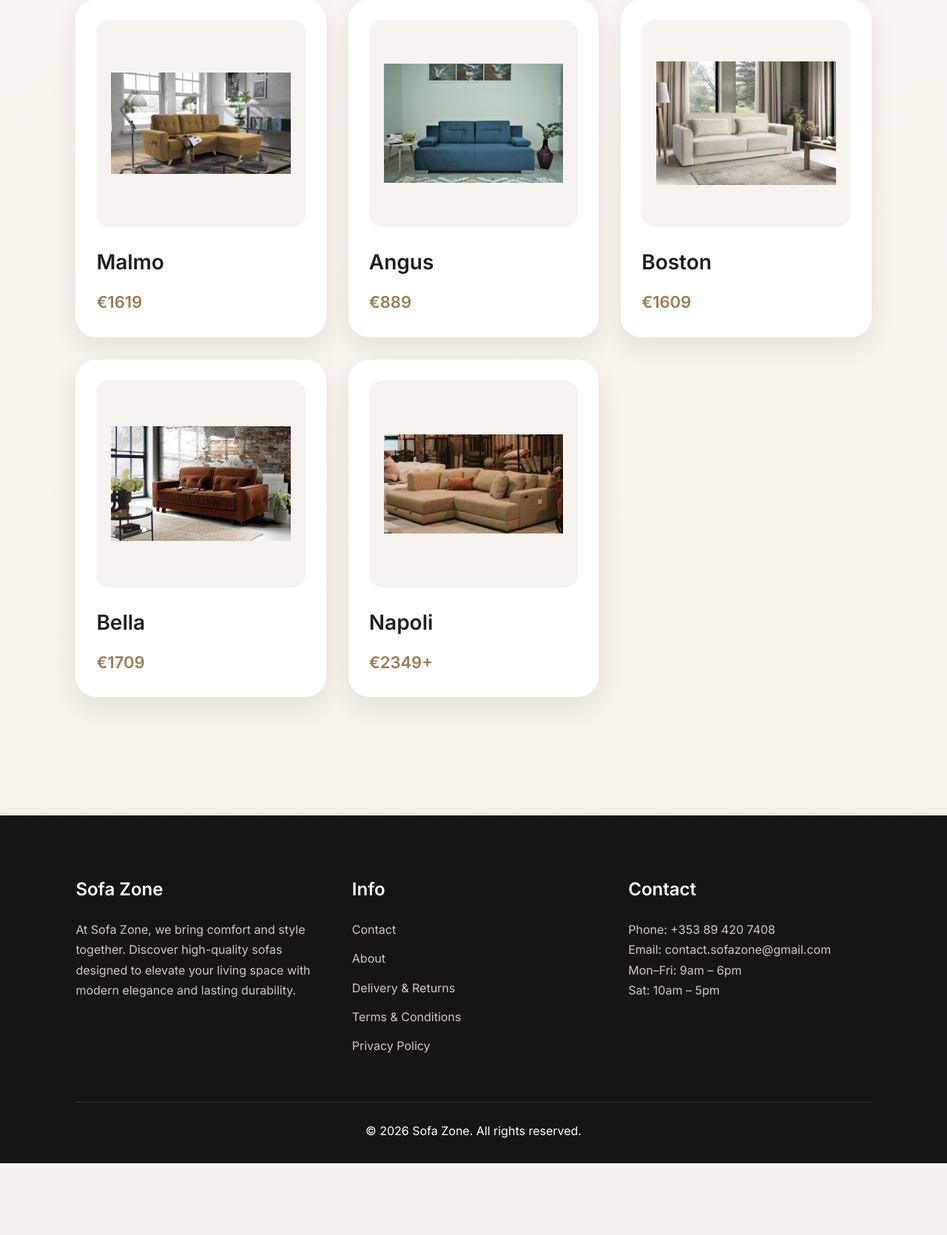
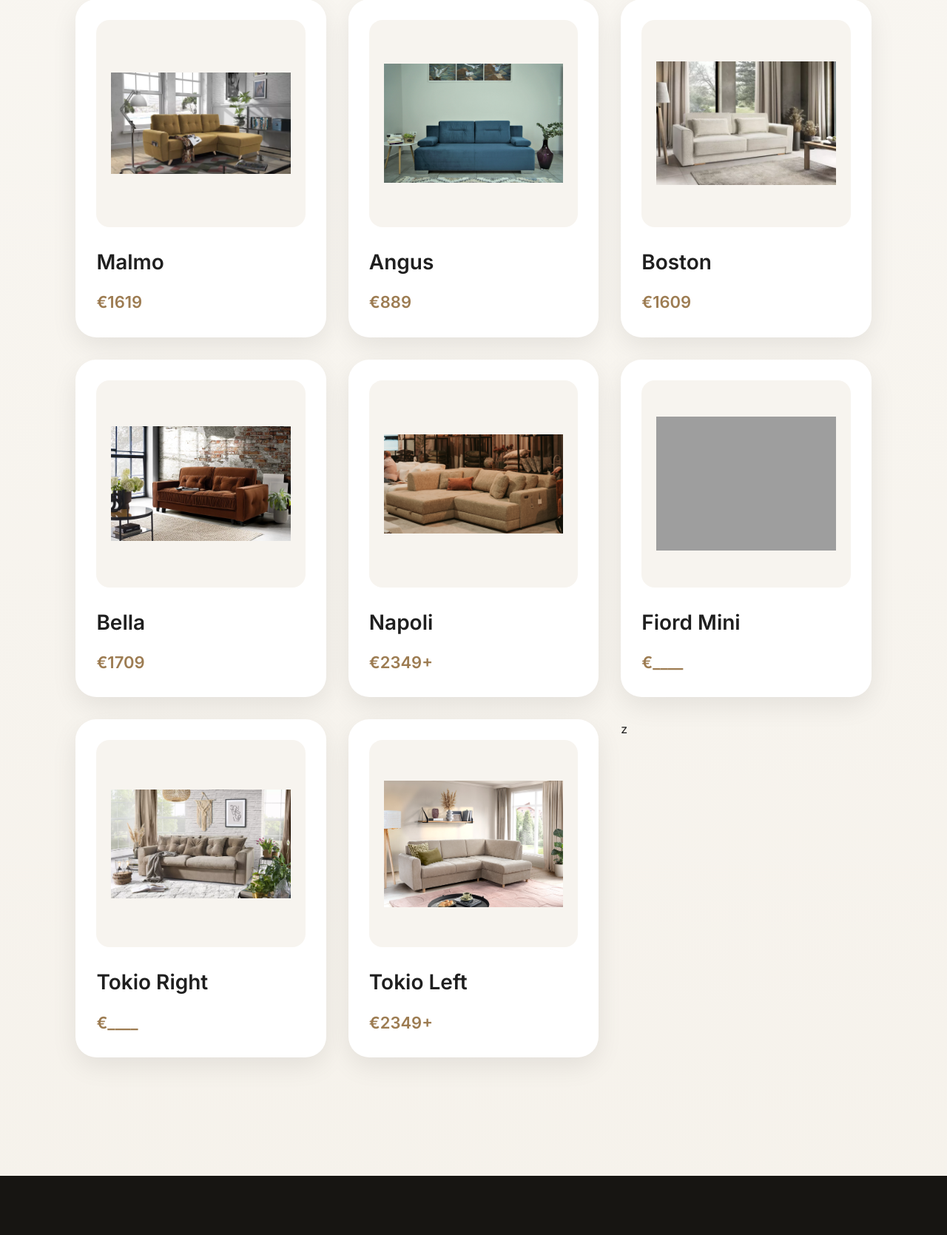
Before and after one commit to lauratalar7-stack/sofa-zone, a Flask app: page /products in a window 1280 px wide. Shown: the part 2531-4200 px from the top of the page at 74% size. Before the commit the page ends 4103 px from the top, so only its background shows below. Run offline with Flask 3, Linux system fonts and the light colour scheme; grey boxes are pictures that could not be loaded.

Commit message:
Updated products

```diff
--- a/templates/products.html
+++ b/templates/products.html
@@ -139,6 +139,23 @@
     <p>€2349+</p>
 </a>
 
+<a href="{{ url_for('product') }}?id=fiord_mini" class="product">
+    <img src="{{ url_for('static', filename='fiord_mini.png') }}" alt="Sofa">
+    <h2>Fiord Mini</h2>
+    <p>€____</p>
+</a>
+
+<a href="{{ url_for('product') }}?id=sofia_mini" class="product">
+    <img src="{{ url_for('static', filename='sofia_mini.png') }}" alt="Sofa">
+    <h2>Tokio Right</h2>
+    <p>€____</p>
+</a>
+
+<a href="{{ url_for('product') }}?id=lyon" class="product">
+    <img src="{{ url_for('static', filename='lyon.jpg') }}" alt="Sofa">
+    <h2>Tokio Left</h2>
+    <p>€2349+</p>
+</a>z
 </section>
 
 <footer class="footer">
```
Also changed, not shown: static/products.js (+0 -22 lines), templates/corner-sofas.html (+12 -0 lines).
